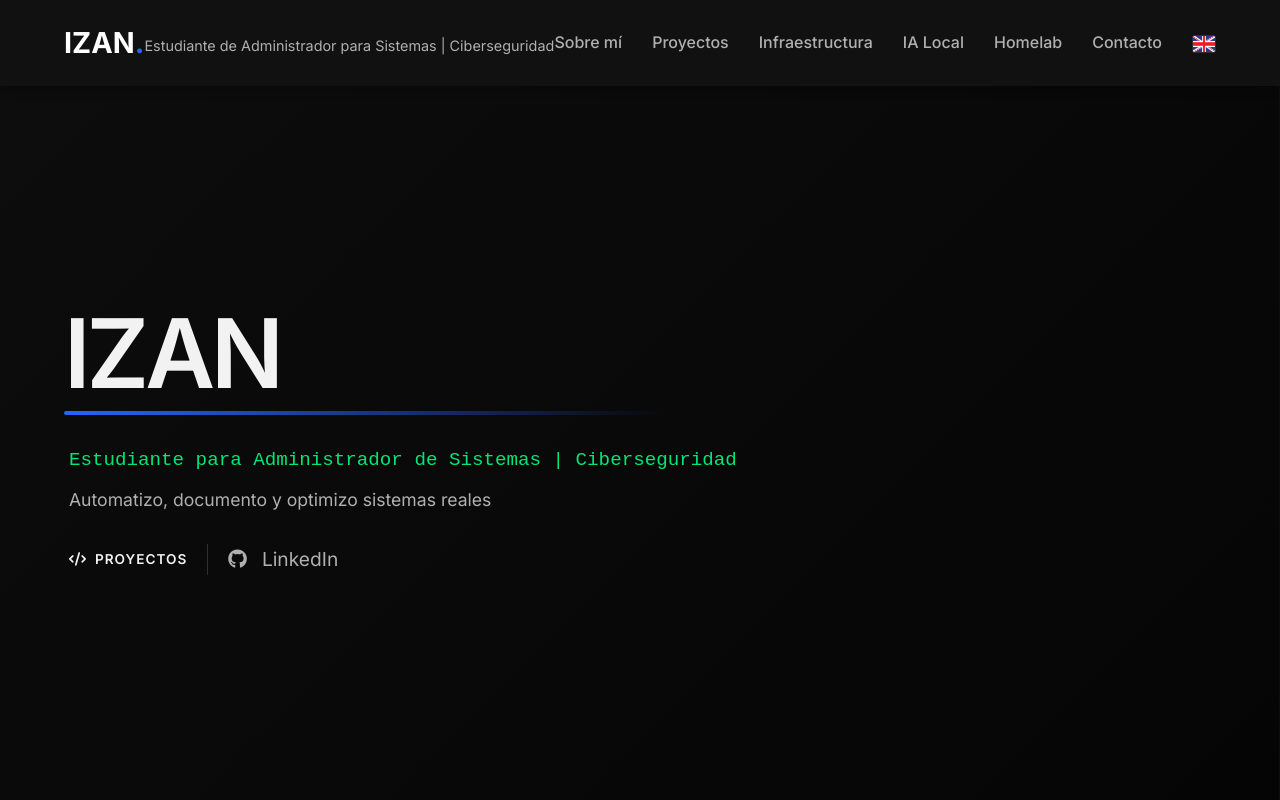
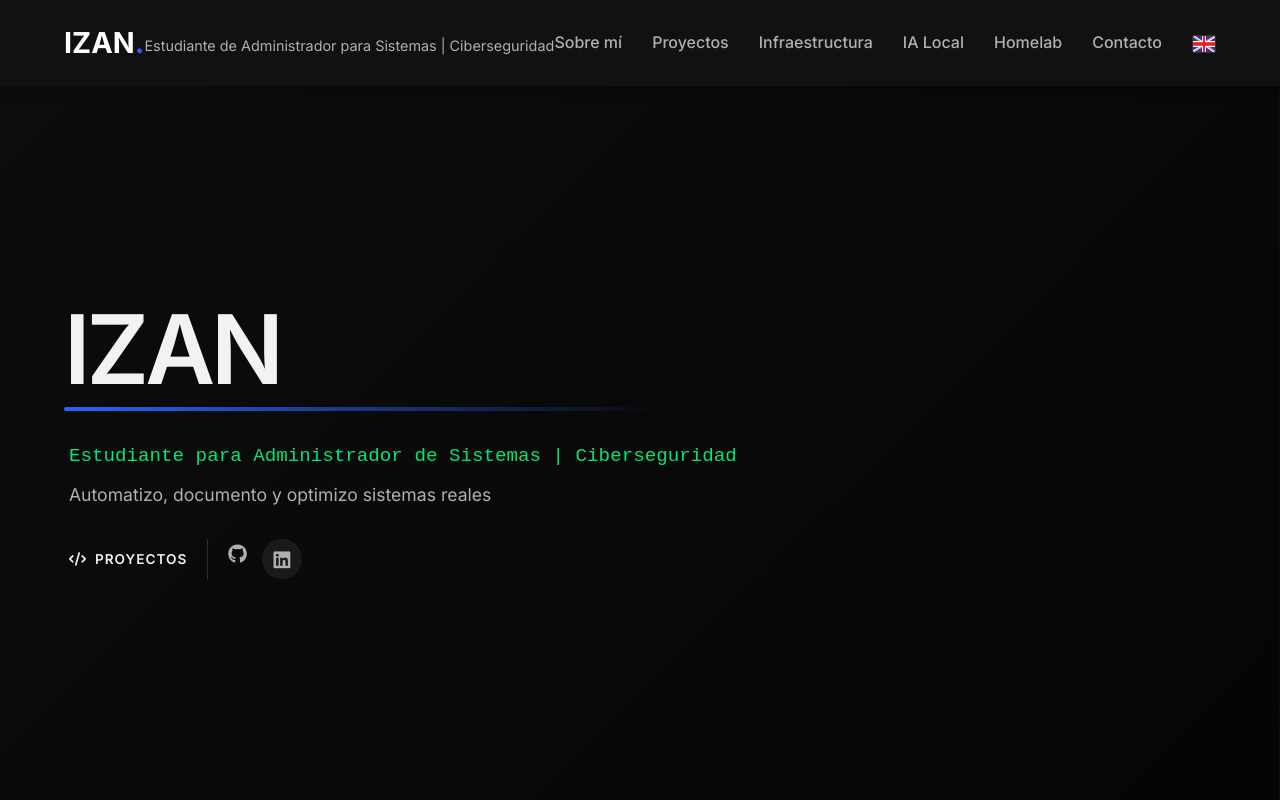
Before and after one commit to Izan1706/Izan1706.github.io, a plain HTML site: page index.html in a window 1280 px wide. Shown: the top 800 px of the page. Drawn offline with Linux system fonts and the light colour scheme.

Commit message:
Update index.html

```diff
--- a/index.html
+++ b/index.html
@@ -63,7 +63,7 @@
                 <a href="#proyectos" class="btn-hero"><i class="fas fa-code"></i> Proyectos</a>
                 <div class="hero-social-mini">
                     <a href="https://github.com/Izan1706"><i class="fab fa-github"></i></a>
-                    <a href="https://www.linkedin.com/in/izan-rodríguez-garcía-a35652295" target="_blank">LinkedIn</a>
+                    <a href="https://www.linkedin.com/in/izan-rodríguez-garcía-a35652295" class="social-link"><i class="fab fa-linkedin"></i></a>
                 </div>
             </div>
         </div>
```
